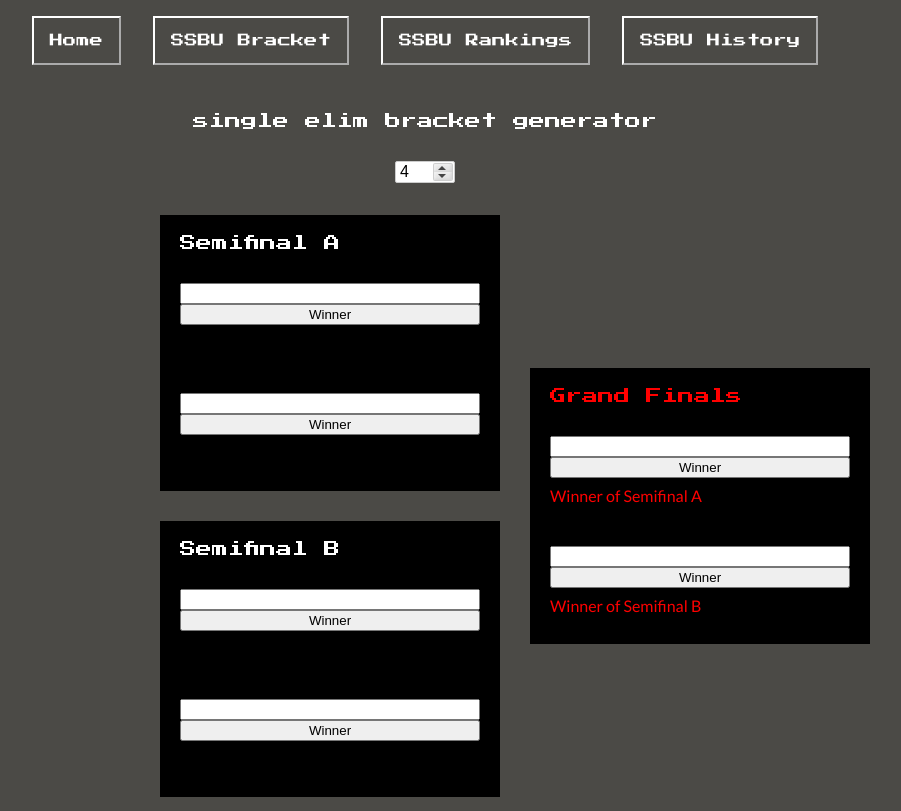
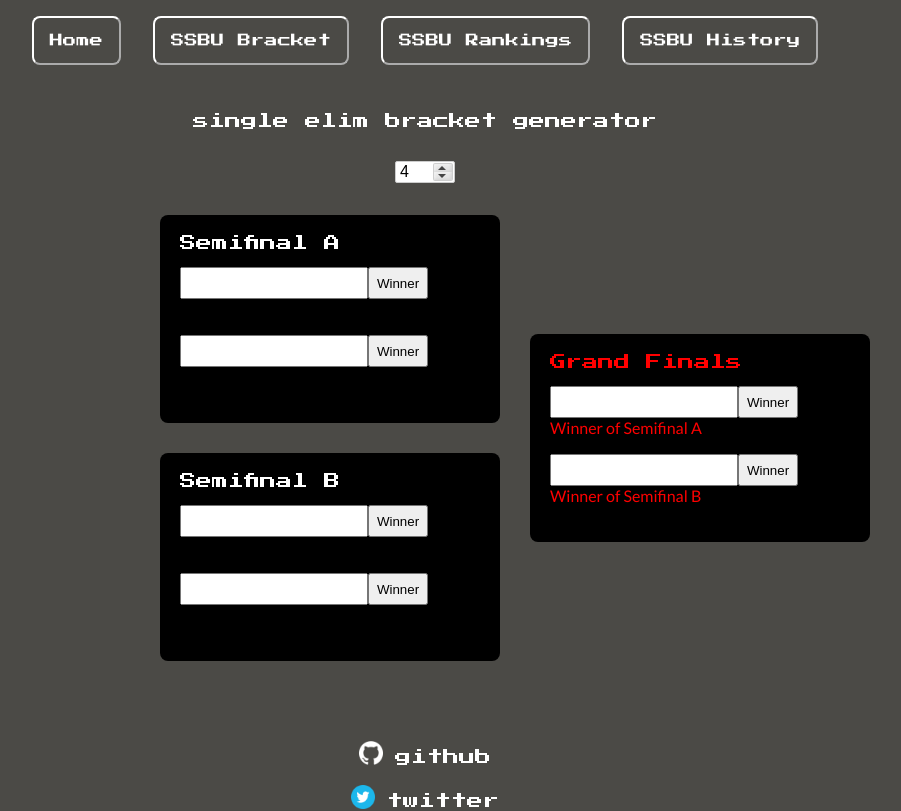
Before and after one commit to ajisakson/sandbox-site, a React (Create React App) app in the folder sandbox-site/: page /bracket in a window 1280 px wide. Shown: the top 811 px of the page, without its empty margins (215-1116 px from the left). Built offline with nearby package versions, Linux system fonts and the light colour scheme.

Commit message:
Styling fixes

```diff
--- a/sandbox-site/src/components/Navigation.scss
+++ b/sandbox-site/src/components/Navigation.scss
@@ -4,6 +4,7 @@
     margin-bottom: 2rem;
     button {
         text-decoration: none;
+        border-radius: 8px;
         border-color: white;
         margin: 1rem;
         padding: 1rem;
--- a/sandbox-site/src/routes/Bracket.scss
+++ b/sandbox-site/src/routes/Bracket.scss
@@ -18,7 +18,6 @@
     .bracket {
         margin: 2rem;
         display: grid;
-        grid-template-columns: fit-content(300px) fit-content(300px) 1fr;
         align-items: center;
         column-gap: 30px;
         row-gap: 30px;
@@ -28,6 +27,7 @@
             flex-direction: column;
             width: 300px;
             background-color: black;
+            border-radius: 8px;
             &:nth-child(1){
                 grid-row: span 8;
                 grid-column: 8;
@@ -90,16 +90,25 @@
             }
             .title {
                 font-family: $decorative-text;
+                margin-bottom: 1rem;
             }
-            input {
-                margin-top: 2rem;
+            .input_wrapper {
+                display: flex;
+                height: 2rem;
+                input {
+                    width: 60%;
+                    font-size: 20px;
+                }
+                button {
+                    width: 20%;
+                }
             }
             &:nth-child(1){
                 color: red;
             }
             .node_seed {
                 font-size: 1rem;
-                margin-top: 0.5rem;
+                margin-bottom: 0.5rem;
                 min-height: 28px;
             }
         }
--- a/sandbox-site/src/routes/BracketNode.tsx
+++ b/sandbox-site/src/routes/BracketNode.tsx
@@ -60,13 +60,16 @@
         return (
             <div key={this.props.id} className="bracket_node">
                 <div className="title">{this.props.roundName}</div>
-
-                {this.props.leftEntrant === '' ? <input onChange={(e)=> this.handleInput("left", e) }/> : <div>{ this.props.leftEntrant }</div>}
-                <button className="entrant_win_button" onClick={ ()=> this.leftWin(this.props) }>Winner</button>
+                <div className="input_wrapper">
+                    {this.props.leftEntrant === '' ? <input onChange={(e)=> this.handleInput("left", e) }/> : <div>{ this.props.leftEntrant }</div>}
+                    <button className="entrant_win_button" onClick={ ()=> this.leftWin(this.props) }>Winner</button>
+                </div>
                 <div className="node_seed">{this.props.left ? `Winner of ${ alphabet[this.props.left] }` : ' '}</div>
 
-                {this.props.rightEntrant === '' ? <input onChange={(e)=> this.handleInput("right", e) }/> : <div>{ this.props.rightEntrant }</div>}
-                <button className="entrant_win_button" onClick= { ()=> this.rightWin(this.props) }>Winner</button>
+                <div className="input_wrapper">
+                    {this.props.rightEntrant === '' ? <input onChange={(e)=> this.handleInput("right", e) }/> : <div>{ this.props.rightEntrant }</div>}
+                    <button className="entrant_win_button" onClick= { ()=> this.rightWin(this.props) }>Winner</button>
+                </div>
                 <div className="node_seed">{this.props.right ? `Winner of ${ alphabet[this.props.right] }` : ' '}</div>
             </div>);
     }
```
